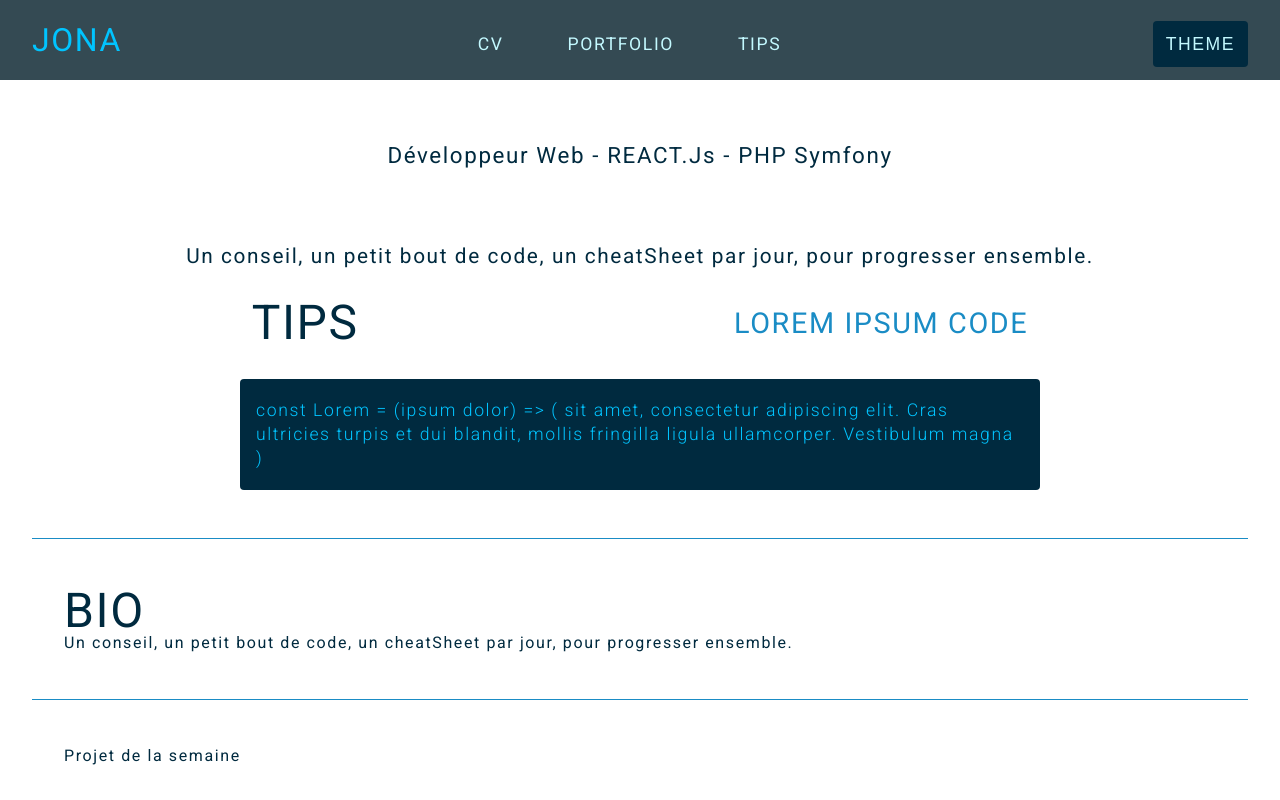
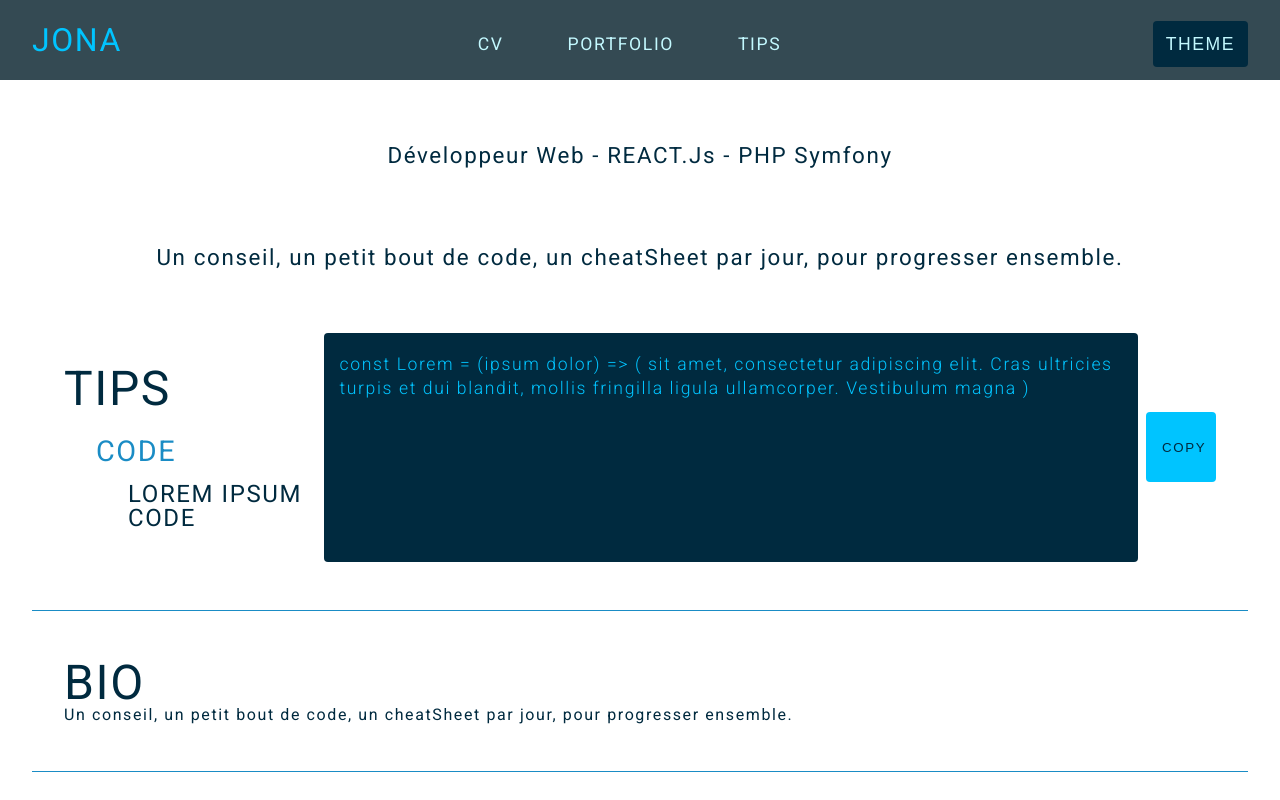
Before and after one commit to JonaPlaz/jona-website, a React app: page / in a window 1280 px wide. Shown: the top 800 px of the page. Built offline with nearby package versions, Linux system fonts and the light colour scheme.

Commit message:
amélioratino css tips

```diff
--- a/src/components/Header/header.scss
+++ b/src/components/Header/header.scss
@@ -75,7 +75,7 @@
               &.header-button:hover {
                 background-color: vars.$light-color;
                 color: vars.$primary-color;
-                transition: vars.$transition-slow;
+                transition: vars.$transition;
             }
         }
     }
--- a/src/components/Main/Tips/index.js
+++ b/src/components/Main/Tips/index.js
@@ -11,16 +11,20 @@ const Tips = () => (
       Un conseil, un petit bout de code, un cheatSheet par jour, pour progresser
       ensemble.
     </p>
-    <div className="tipsTitle">
-      <h2>Tips</h2>
-      <h3>Lorem Ipsum Code</h3>
-    </div>
-    <div className="codeSnippet homeCodeSnippet">
-      <code>
-        const Lorem = (ipsum dolor) => ( sit amet, consectetur adipiscing elit.
-        Cras ultricies turpis et dui blandit, mollis fringilla ligula
-        ullamcorper. Vestibulum magna )
-      </code>
+    <div className="tipsBlocs">
+      <div className="tipsTitle">
+        <h2>Tips</h2>
+        <h3>Code</h3>
+        <h4>Lorem Ipsum Code</h4>
+      </div>
+      <div className="homeCodeSnippet">
+        <code className="codeSnippet">
+          const Lorem = (ipsum dolor) => ( sit amet, consectetur adipiscing
+          elit. Cras ultricies turpis et dui blandit, mollis fringilla ligula
+          ullamcorper. Vestibulum magna )
+        </code>
+        <button className="tipsCopyButton">Copy</button>
+      </div>
     </div>
   </section>
 );
--- a/src/components/Main/Tips/tips.scss
+++ b/src/components/Main/Tips/tips.scss
@@ -6,25 +6,58 @@
 
   p {
     font-size: 1rem;
-        margin-bottom: 1rem;
+    margin-bottom: 4rem;
     text-align: center;
 
     @media (min-width: 600px) {
-            font-size: 1.3rem;
+      font-size: 1.4rem;
     }
   }
 
+  .tipsBlocs {
+    display: flex;
+
+
     .tipsTitle {
       display: flex;
-        justify-content: space-around;
+      flex-direction: column;
       margin: 2rem 0;
 
       h3 {
-            align-self: center;
+        margin-top: 1.5rem;
+        margin-left: 2rem;
+      }
+
+      h4 {
+        margin-top: 1rem;
+        margin-left: 4rem;
       }
     }
 
     .homeCodeSnippet {
+      display: flex;
+      justify-content: center;
       margin: 0 auto;
+
+      .tipsCopyButton {
+        align-self: center;
+        background-color: vars.$code-text-color;
+        border: none;
+        border-radius: vars.$border-radius;
+        color: vars.$primary-color;
+        letter-spacing: vars.$letter-spacing;
+        margin-left: 0.5rem;
+        height: 70px;
+        width: 70px;
+        padding: 0 1rem;
+        text-transform: uppercase;
+
+        &.tipsCopyButton:hover {
+          background-color: vars.$primary-color;
+          color: vars.$code-text-color;
+          transition: vars.$transition-quick;
         }
       }
+    }
+  }
+}
--- a/src/styles/_vars.scss
+++ b/src/styles/_vars.scss
@@ -14,6 +14,7 @@ $light-color: #C3F9FF;
 
 // Hover
 $transition: 0.4s;
+$transition-quick: 0.2s;
 $transition-slow: 1s;
 
 // Border
--- a/src/styles/index.scss
+++ b/src/styles/index.scss
@@ -29,7 +29,6 @@ h3 {
 h4 {
   color: vars.$primary-color;
   font-size: 1.2rem;
-  margin-bottom: 0.5rem;
   text-transform: uppercase;
 
   @media (min-width: 600px) {
@@ -50,11 +49,12 @@ ul {
 // == Style pour partage de code
 .codeSnippet {
   background-color: vars.$primary-color;
-  border-radius: 4px;
+  border: none;
+  border-radius: vars.$border-radius;
   color: vars.$code-text-color;
   font-weight: 300;
   line-height: 1.5rem;
-  max-width: 800px;
+  max-width: 1000px;
   padding: 1.2rem 1rem;
 
   @media (min-width: 600px) {
```
Lines whose indentation alone changed are shown as unchanged.
